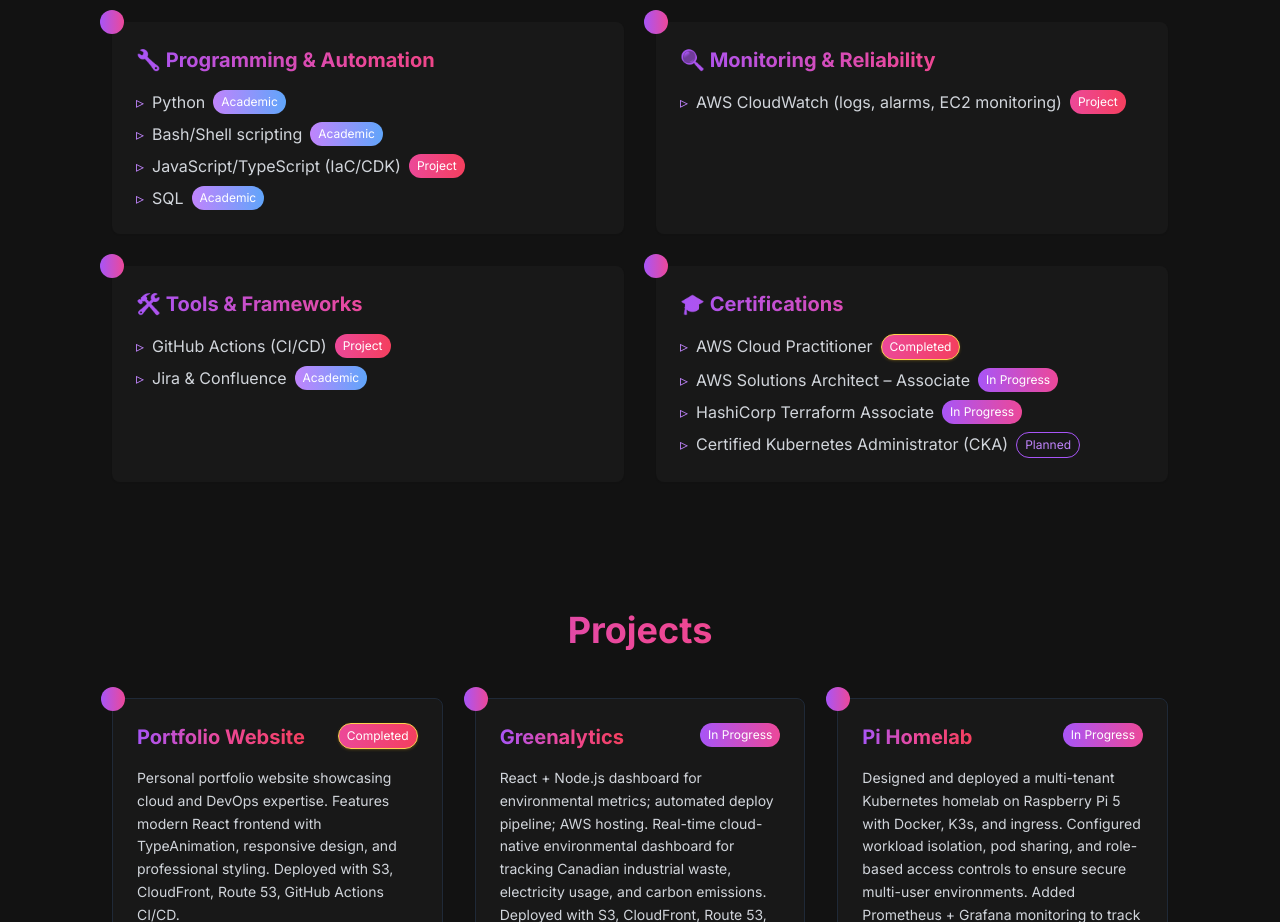
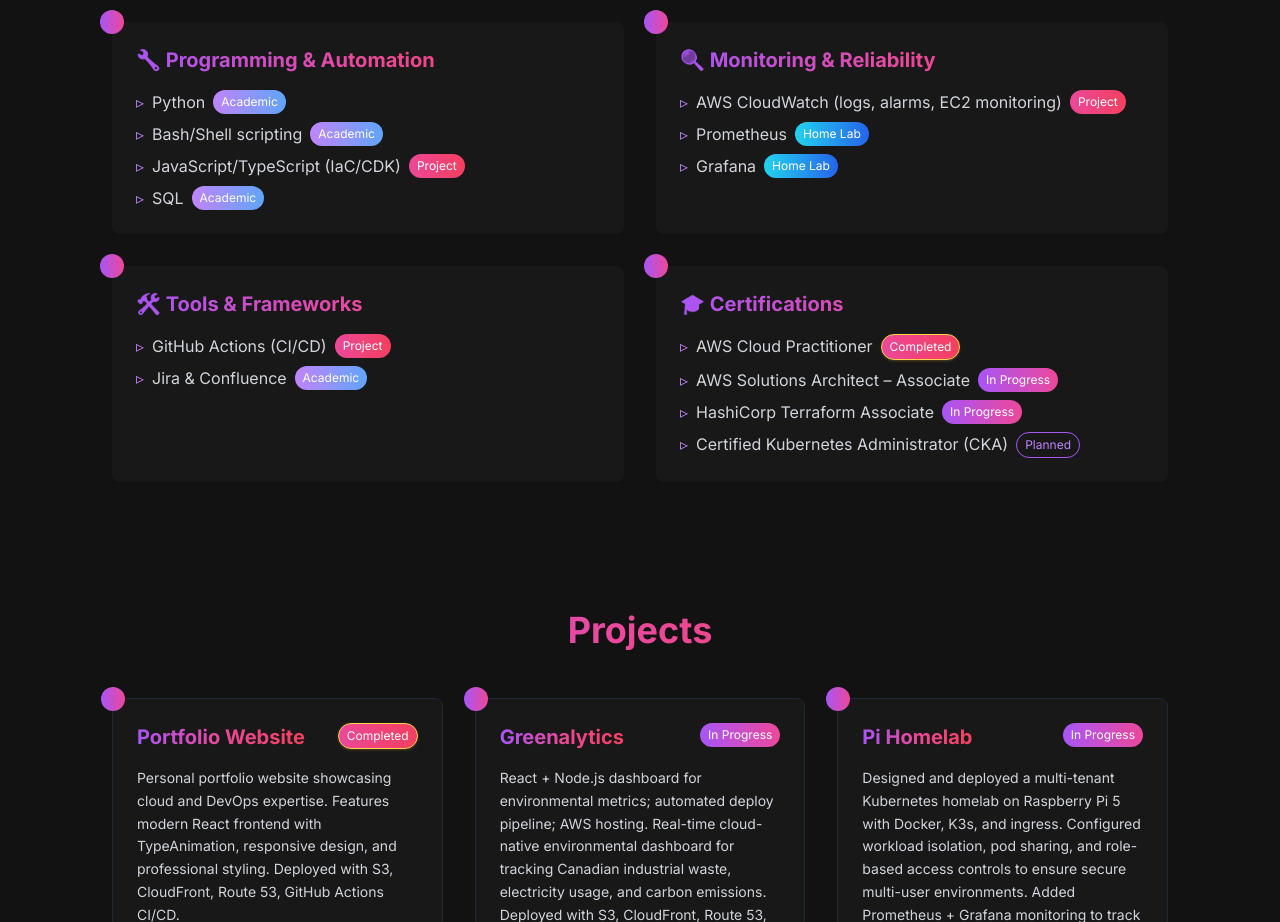
Before and after one commit to umar11b/personal-website, a Next.js app in the folder frontend/: page / in a window 1280 px wide. Shown: the part 1300-2222 px from the top of the page. Built offline with nearby package versions, Linux system fonts and the light colour scheme.

Commit message:
added a grafana and prometheus to skills

```diff
--- a/frontend/src/app/components/SkillsSection.jsx
+++ b/frontend/src/app/components/SkillsSection.jsx
@@ -64,6 +64,14 @@
       {
         name: "AWS CloudWatch (logs, alarms, EC2 monitoring)",
         tag: "project",
+      },
+      {
+        name: "Prometheus",
+        tag: "home-lab",
+      },
+      {
+        name: "Grafana",
+        tag: "home-lab",
       },
     ],
   },
```
